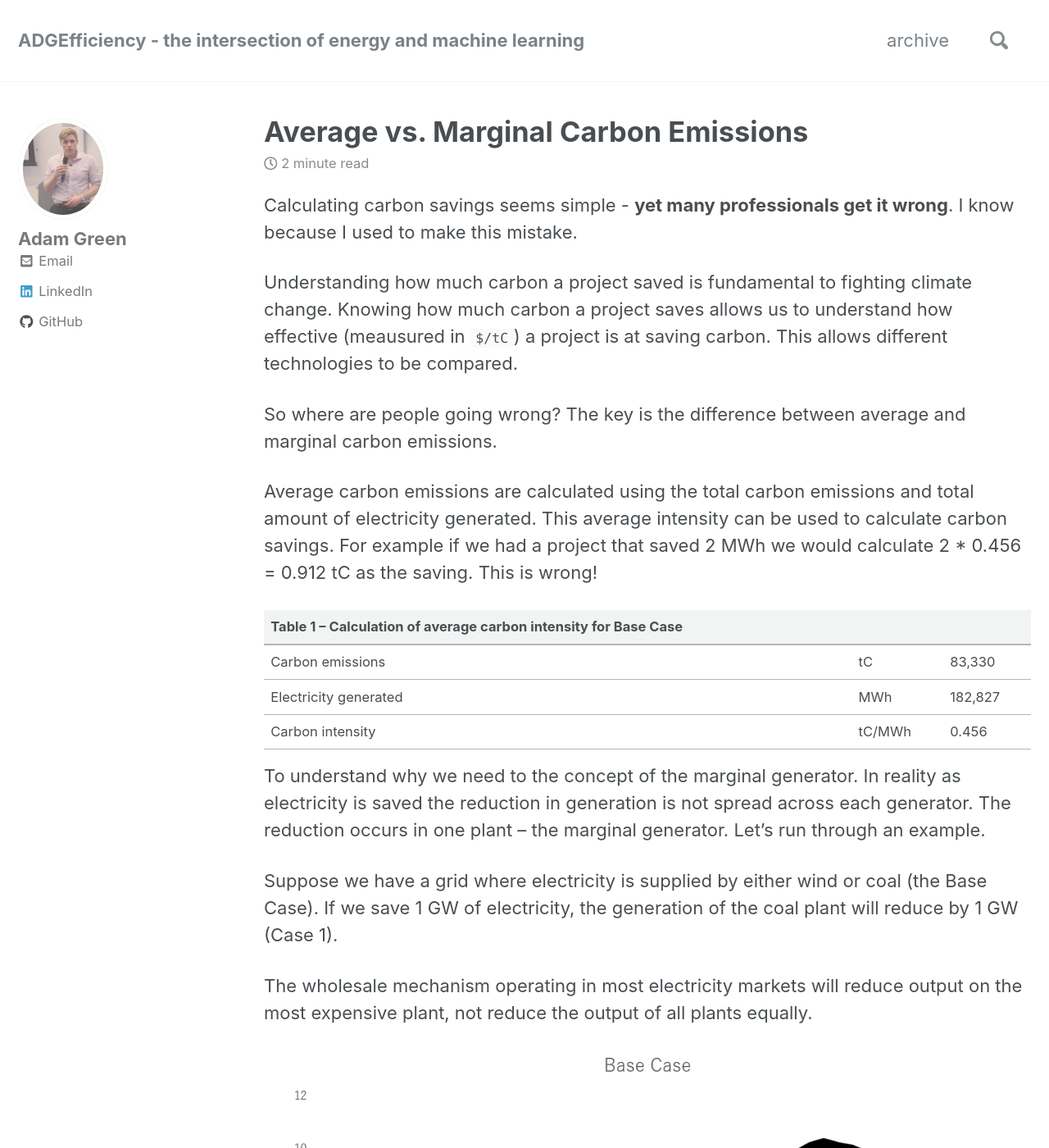
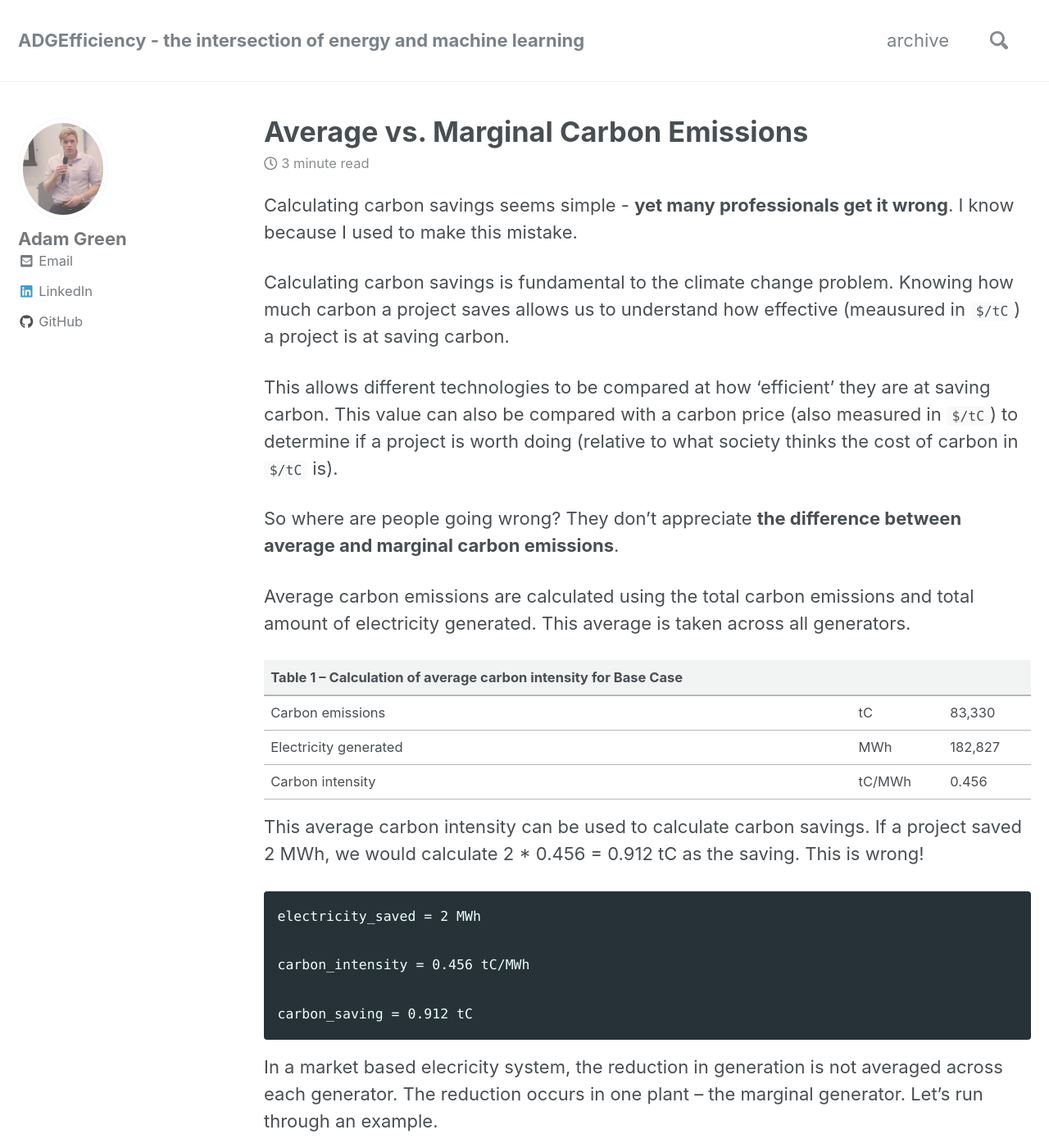
Before and after one commit to ADGEfficiency/adgefficiency.github.io, a Jekyll site: the page built from _posts/2017-02-02-energy-basics-average-vs-marginal-carbon-emissions.md, in a window 1280 px wide and 1400 px high. Shown: the whole window at 82% size. Built offline with Jekyll 4.4.1, drawn with Linux system fonts in a browser that asks for light colours; nearby versions of some CDN libraries; some of the changed text lies outside the part shown.

Commit message:
marginal carbon drafting

````diff
--- a/_posts/2017-02-02-energy-basics-average-vs-marginal-carbon-emissions.md
+++ b/_posts/2017-02-02-energy-basics-average-vs-marginal-carbon-emissions.md
@@ -3,15 +3,19 @@
 date: 2017-02-02
 categories:
   - Energy Basics
+excerpt: Calculating carbon savings should be easy - many professionals get it wrong
+
 ---
 
 Calculating carbon savings seems simple - **yet many professionals get it wrong**.  I know because I used to make this mistake.
 
-Understanding how much carbon a project saved is fundamental to fighting climate change.  Knowing how much carbon a project saves allows us to understand how effective (meausured in `$/tC`) a project is at saving carbon.  This allows different technologies to be compared.
+Calculating carbon savings is fundamental to the climate change problem.  Knowing how much carbon a project saves allows us to understand how effective (meausured in `$/tC`) a project is at saving carbon.
 
-So where are people going wrong?  The key is the difference between average and marginal carbon emissions.
+This allows different technologies to be compared at how 'efficient' they are at saving carbon.  This value can also be compared with a carbon price (also measured in `$/tC`) to determine if a project is worth doing (relative to what society thinks the cost of carbon in `$/tC` is).
 
-Average carbon emissions are calculated using the total carbon emissions and total amount of electricity generated.  This average intensity can be used to calculate carbon savings.  For example if we had a project that saved 2 MWh we would calculate 2 * 0.456 = 0.912 tC as the saving.  This is wrong!
+So where are people going wrong?  They don't appreciate **the difference between average and marginal carbon emissions**.
+
+Average carbon emissions are calculated using the total carbon emissions and total amount of electricity generated.  This average is taken across all generators.
 
 |Table 1 – Calculation of average carbon intensity for Base Case|
 |---|
@@ -19,7 +23,17 @@
 |Electricity generated|	MWh|	182,827|
 |Carbon intensity|	tC/MWh|	0.456|
 
-To understand why we need to the concept of the marginal generator.  In reality as electricity is saved the reduction in generation is not spread across each generator.  The reduction occurs in one plant – the marginal generator.  Let’s run through an example.
+This average carbon intensity can be used to calculate carbon savings.  If a project saved 2 MWh, we would calculate 2 * 0.456 = 0.912 tC as the saving.  This is wrong!
+
+```
+electricity_saved = 2 MWh
+
+carbon_intensity = 0.456 tC/MWh
+
+carbon_saving = 0.912 tC
+```
+
+In a market based elecricity system, the reduction in generation is not averaged across each generator.  The reduction occurs in one plant – the marginal generator.  Let’s run through an example.
 
 Suppose we have a grid where electricity is supplied by either wind or coal (the Base Case).  If we save 1 GW of electricity, the generation of the coal plant will reduce by 1 GW (Case 1).
 
@@ -37,11 +51,15 @@
 |Carbon emissions|	tC|	83,329|	61,489|	21,840|
 |Carbon intensity|	tC/MWh|	0.456|	0.387|	0.910|
 
-Our carbon saving is equal to 1 GW multiplied by the carbon intensity of the marginal plant.  If we were to use the average grid carbon intensity (0.456 tC/MWh) we calculate a daily carbon saving of only 21,480 tC.
+Our carbon saving is equal to `1 GW` multiplied by the carbon intensity of the marginal plant.  If we were to use the average grid carbon intensity (`0.456 tC/MWh`) we calculate a daily carbon saving of only `21,480 tC`.
 
-You might be asking – how do we know what the marginal generator will be?  It’s likely to be the most expensive generator at that time (it may not be if the plant needs to be kept on for technical reasons).   As renewables are characterized by low marginal costs they are the unlikely to be pushed off the grid.
+How do we know what the marginal generator is?  It’s likely to be the most expensive generator at that time.  It may not be if the plant needs to be kept on for technical reasons.
 
-Luckily high marginal cost generators like open cycle gas turbines are usually also carbon intense – so your saved electricity is likely doing valuable work – and potentially more than you previously thought!
+Taking the most expensive generator is a good approximation of the marginal grid carbon intensity.  Only if your project saved more than the output of this generator would you need average across multiple marginal generators.
+
+As renewables are characterized by low marginal costs they are the unlikely to be pushed off the grid.
+
+High marginal cost generators like open cycle gas turbines are usually also dirty – so your saved electricity is likely doing valuable work – and potentially more than you previously thought.  This is one case where the common mistake is actually an underestimate.
 
 [You can download a copy of the model here](https://github.com/ADGEfficiency/adgefficiency.github.io/blob/master/assets/avg_marginal/average-vs-marginal-emissions-2017-02-02-1.xlsx).
 
````
